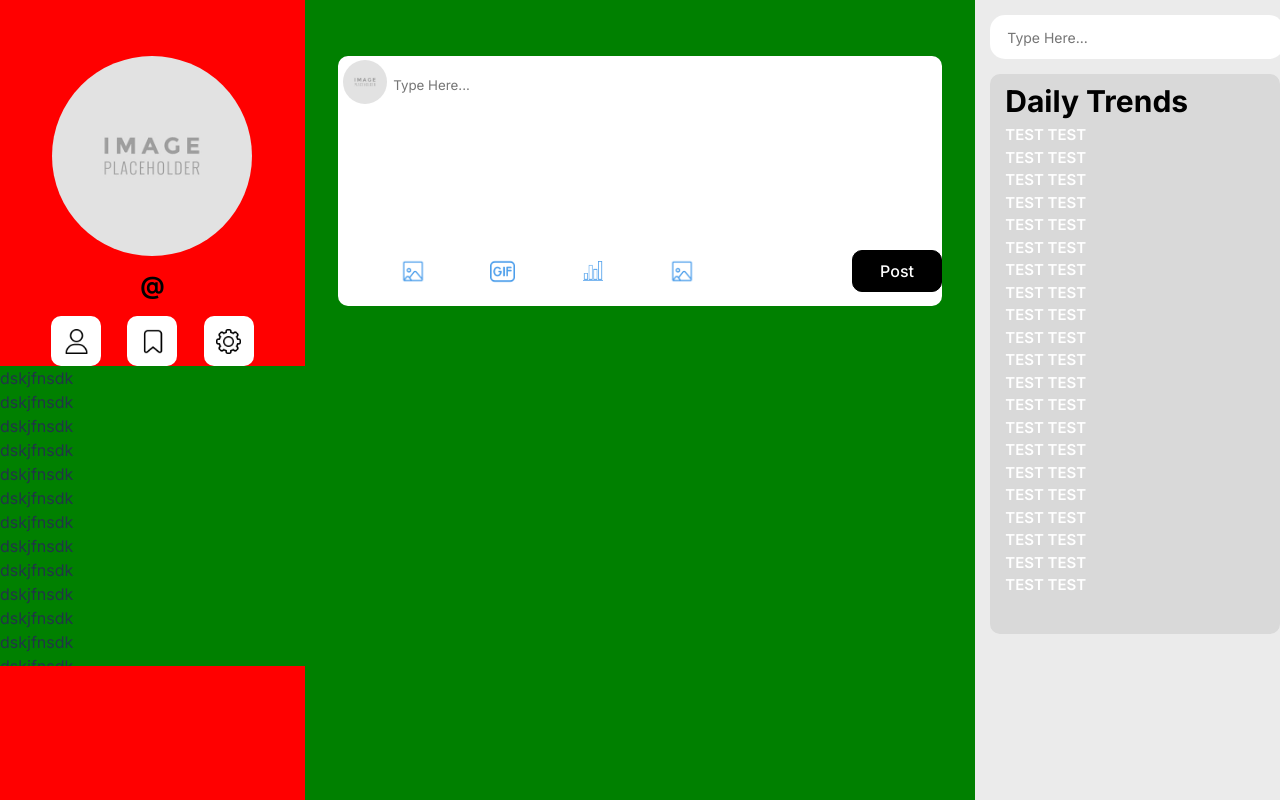
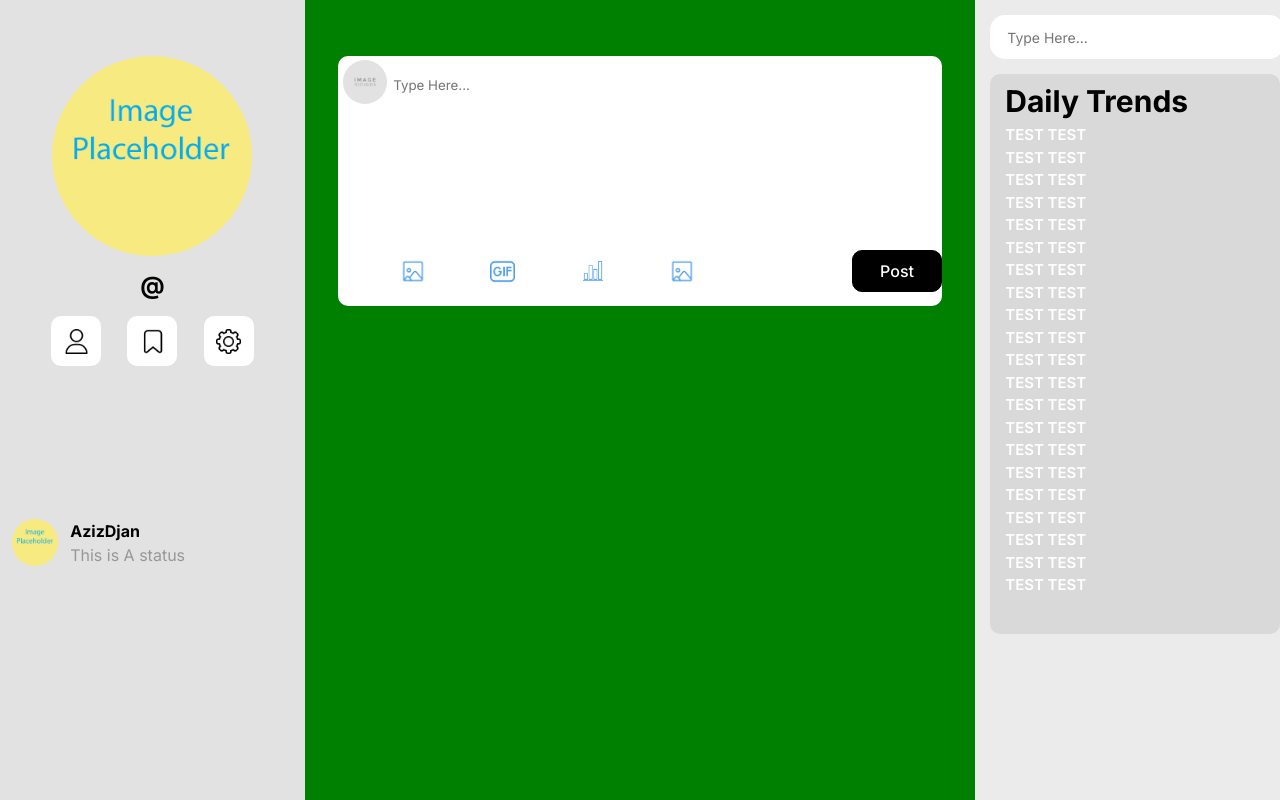
Before and after one commit to DylanBackus/SocialMedia, a React (Vite) app: page / in a window 1280 px wide. Built offline with nearby package versions, Linux system fonts and the light colour scheme; no server answers; the database is empty.

Commit message:
left side component adjustments

```diff
--- a/src/HomeLeftSideComponent.jsx
+++ b/src/HomeLeftSideComponent.jsx
@@ -26,7 +26,7 @@ const HomeLeftSideComponent = () => {
         <>
             <div className="main-left">
                 <div className="profile-area">
-                  <img src="images/placeholder.png" className="pfp"/>
+                  <img src="images/placeholder2.png" className="pfp"/>
                   <p className="home-username">
                   @{userData && userData.username}
                   </p>
@@ -44,26 +44,15 @@ const HomeLeftSideComponent = () => {
                     </div>
                   </div>
                   <div className="friends-area-home">
-                  <p>dskjfnsdk</p>
-                  <p>dskjfnsdk</p>
-                  <p>dskjfnsdk</p>
-                  <p>dskjfnsdk</p>
-                  <p>dskjfnsdk</p>
-                  <p>dskjfnsdk</p>
-                  <p>dskjfnsdk</p>
-                  <p>dskjfnsdk</p>
-                  <p>dskjfnsdk</p>
-                  <p>dskjfnsdk</p>
-                  <p>dskjfnsdk</p>
-                  <p>dskjfnsdk</p>
-                  <p>dskjfnsdk</p>
-                  <p>dskjfnsdk</p>
-                  <p>dskjfnsdk</p>
-                  <p>dskjfnsdk</p>
-                  <p>dskjfnsdk</p>
-                  <p>dskjfnsdk</p>
-                X``
-
+                    <div className="friends-container">
+                      <div className="friends-left">
+                        <img src="../images/placeholder2.png" className="pfp-friendslist" />
+                      </div>
+                      <div className="friends-right">
+                        <p className="friend-name">AzizDjan</p>
+                        <p className="friend-status">This is A status</p>
+                      </div>
+                    </div>
                   </div>
                 </div>
             </div>
--- a/src/css/home.css
+++ b/src/css/home.css
@@ -11,8 +11,9 @@
 
 .main-left {
     width: 25%;
-    background-color: red;
+    background-color: #E2E2E2;
     height: 100vh;
+    position: relative;
 }
 
 .mid-home {
@@ -190,11 +191,13 @@
     transition: 0.5s;
 }
 .friends-area-home{
-    background-color: green;
+    background-color: #E2E2E2;
     width: 100%;
     height: 300px;
-    align-self: flex-end;
+    margin-top: auto;
     overflow-y: scroll;
+    position: absolute;
+    bottom: 0;
     overflow-x: hidden;
 }
 
@@ -256,3 +259,42 @@
     font-size: 15px;
     font-weight: 600;
   }
+  .friends-container{
+    width: 100%;
+    height: 85px;
+    display: flex;
+    background-color: #E2E2E2;
+    flex-direction: row;
+    transition-duration: 0.2s;
+  }
+  .friends-container:hover{
+    background-color: #998686;
+  }
+  .pfp-friendslist{
+    width: 100%;
+    border-radius: 50px;
+  }
+  .friends-left{
+    width: 60px;
+    margin-left: 12px;
+    height: 100%;
+
+    display: flex;
+    justify-content: center;
+    align-items: center;
+  }
+  .friends-right{
+    width: 100%;
+    color: black;
+    display: flex;
+    flex-direction: column;
+    justify-content: center;
+    align-items: flex-start;
+    margin-left: 12px;
+  }
+  .friend-name{
+    font-weight: 700;
+  }
+  .friend-status{
+    color: #979797;
+  }
```
Also changed, not shown: images/placeholder2.png (added).
